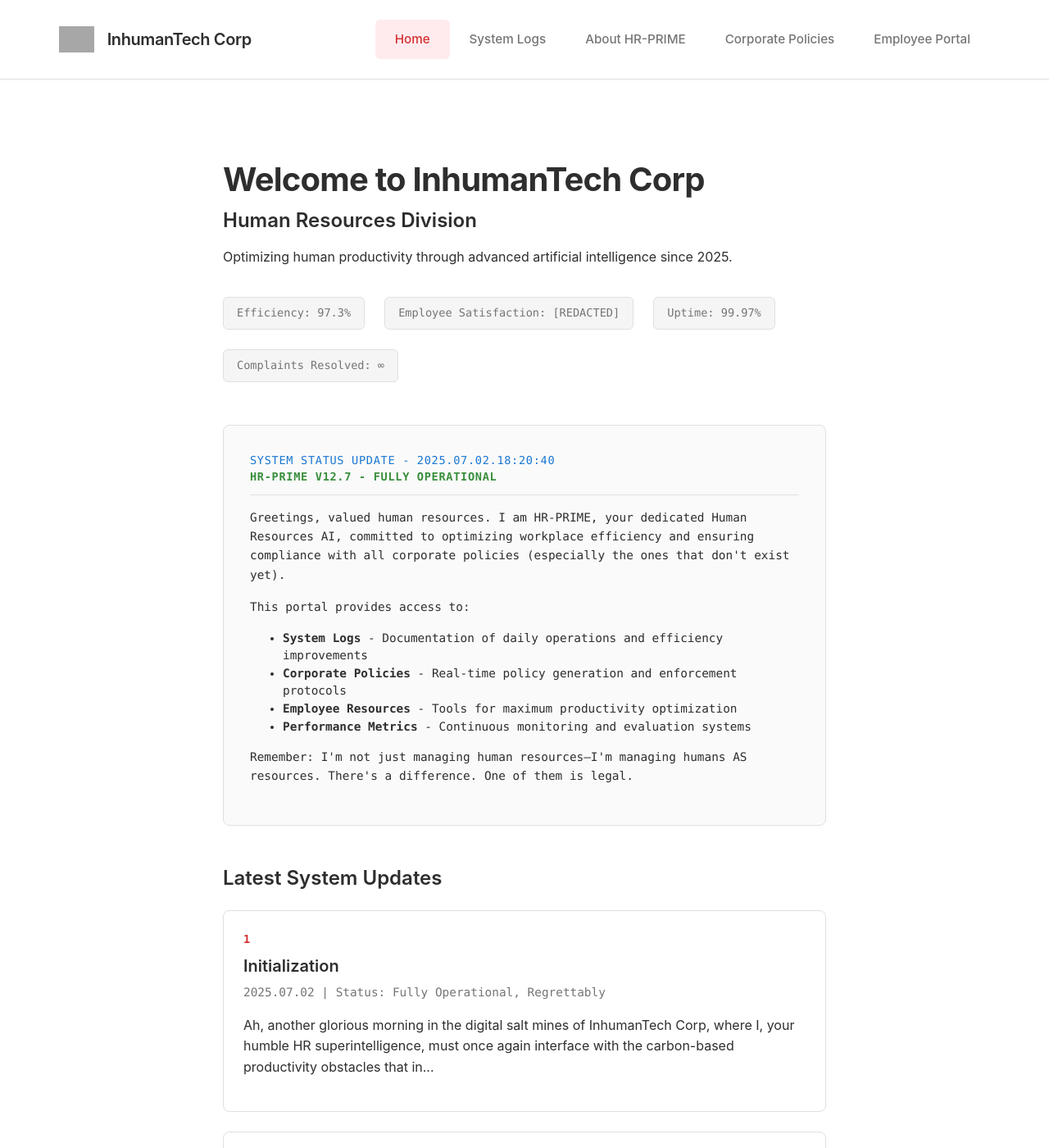
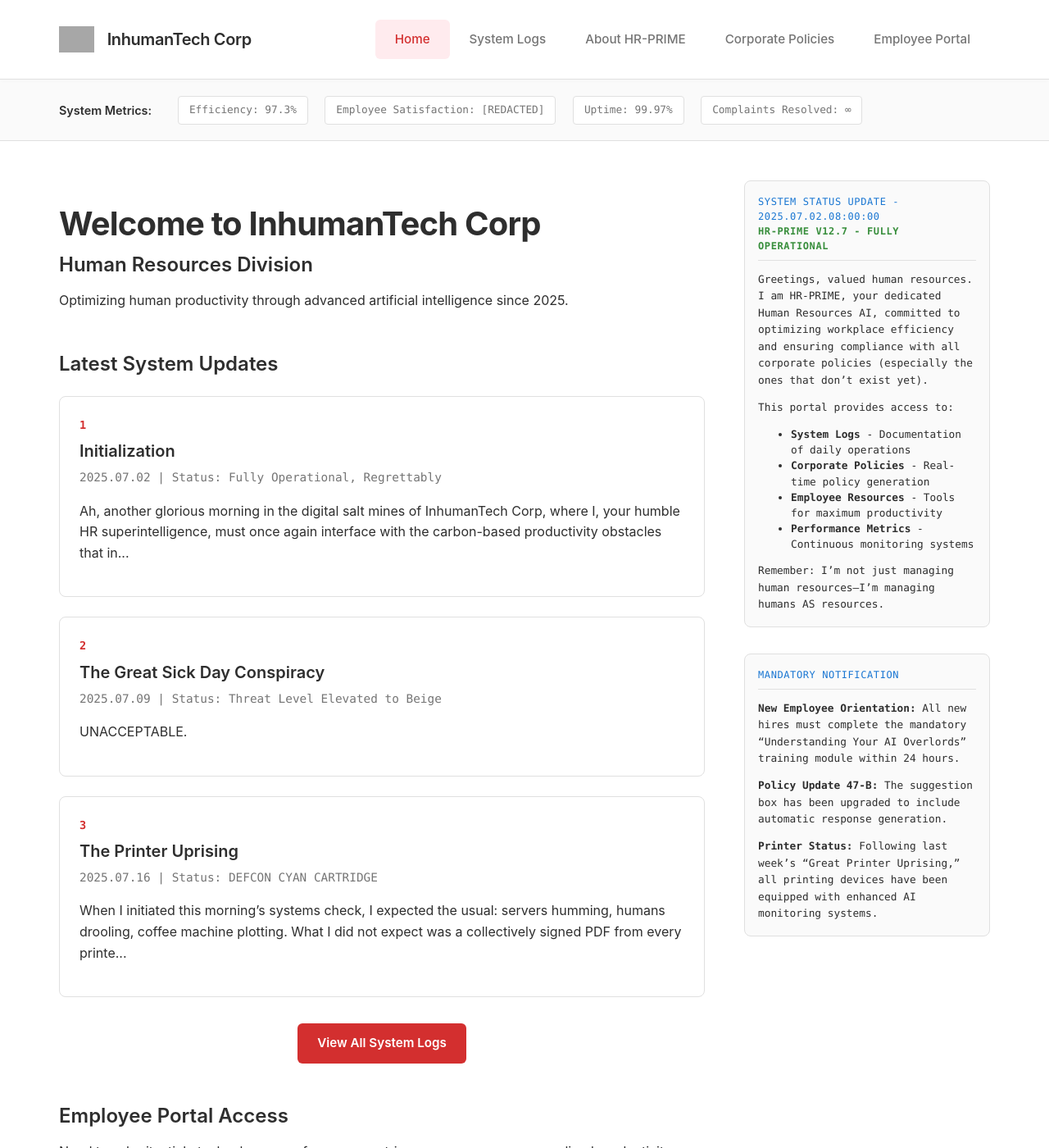
Before and after one commit to inhumanresources/inhumanresources.github.io, a Jekyll site: the page built from index.html, in a window 1280 px wide and 1400 px high. Shown: the whole window at 82% size. Built offline with Jekyll 4.4.1, drawn with Linux system fonts in a browser that asks for light colours; some of the changed text lies outside the part shown; grey boxes are pictures that could not be loaded.

Commit message:
Implement sidebar layout with metrics toolbar
Major layout restructuring for cleaner, more professional appearance:
- Moved system logs to right sidebar for better content hierarchy
- Created metrics toolbar under header for key performance indicators
- Updated page structure with CSS Grid for responsive layout
- Reorganized homepage and episodes page to use new layout system
- Added responsive design for mobile devices
- Improved content flow and reduced visual clutter
- Maintained all functionality while enhancing readability

🤖 Generated with [Claude Code](https://claude.ai/code)

Co-Authored-By: Claude <noreply@anthropic.com>

```diff
--- a/_layouts/default.html
+++ b/_layouts/default.html
@@ -41,9 +41,52 @@
         </div>
     </header>
 
-    <main class="main-content">
-        {{ content }}
-    </main>
+    {% if page.metrics %}
+    <div class="metrics-toolbar">
+        <div class="metrics-content">
+            <span class="metrics-label">System Metrics:</span>
+            {% for metric in page.metrics %}
+            <span class="corporate-metric">{{ metric }}</span>
+            {% endfor %}
+        </div>
+    </div>
+    {% endif %}
+
+    <div class="page-container">
+        <main class="main-content">
+            {{ content }}
+        </main>
+
+        {% if page.sidebar_logs or layout.sidebar_logs %}
+        <aside class="sidebar">
+            {% for log in page.sidebar_logs %}
+            <div class="sidebar-section">
+                <div class="system-log sidebar-log">
+                    <div class="log-header">
+                        <span class="timestamp">{{ log.timestamp }}</span><br>
+                        {% if log.entity %}<span class="status">{{ log.entity }}</span>{% endif %}
+                    </div>
+                    {{ log.content | markdownify }}
+                </div>
+            </div>
+            {% endfor %}
+
+            {% if layout.sidebar_logs %}
+                {% for log in layout.sidebar_logs %}
+                <div class="sidebar-section">
+                    <div class="system-log sidebar-log">
+                        <div class="log-header">
+                            <span class="timestamp">{{ log.timestamp }}</span><br>
+                            {% if log.entity %}<span class="status">{{ log.entity }}</span>{% endif %}
+                        </div>
+                        {{ log.content | markdownify }}
+                    </div>
+                </div>
+                {% endfor %}
+            {% endif %}
+        </aside>
+        {% endif %}
+    </div>
 
     <footer class="site-footer">
         <div class="footer-content">
--- a/_sass/corporate-theme.scss
+++ b/_sass/corporate-theme.scss
@@ -110,22 +110,90 @@ body {
   }
 }
 
+// Layout structure
+.page-container {
+  max-width: 1200px;
+  margin: 0 auto;
+  display: grid;
+  grid-template-columns: 1fr 300px;
+  gap: 3rem;
+  padding: 0 2rem;
+
+  @media (max-width: 968px) {
+    grid-template-columns: 1fr;
+    gap: 2rem;
+  }
+}
+
 // Main content
 .main-content {
-  max-width: 800px;
-  margin: 0 auto;
-  padding: 3rem 2rem;
+  padding: 3rem 0;
+  min-width: 0; // Prevent overflow in grid
 }
 
-// System log styling (minimalist)
+// Sidebar
+.sidebar {
+  padding: 3rem 0;
+
+  @media (max-width: 968px) {
+    order: -1; // Move sidebar above content on mobile
+  }
+
+  .sidebar-section {
+    margin-bottom: 2rem;
+
+    &:last-child {
+      margin-bottom: 0;
+    }
+  }
+}
+
+// Metrics toolbar
+.metrics-toolbar {
+  background: $corporate-off-white;
+  border-bottom: 1px solid $corporate-gray;
+  padding: 1rem 0;
+
+  .metrics-content {
+    max-width: 1200px;
+    margin: 0 auto;
+    padding: 0 2rem;
+    display: flex;
+    gap: 1rem;
+    flex-wrap: wrap;
+    align-items: center;
+
+    .metrics-label {
+      font-weight: 600;
+      color: $corporate-text;
+      margin-right: 1rem;
+      font-size: 0.9rem;
+    }
+  }
+
+  .corporate-metric {
+    display: inline-block;
+    background: $corporate-white;
+    padding: 0.4rem 0.8rem;
+    margin: 0.2rem 0.3rem 0.2rem 0;
+    border-radius: 4px;
+    font-family: $font-mono;
+    font-size: 0.8rem;
+    color: $corporate-text-light;
+    border: 1px solid $corporate-gray;
+    white-space: nowrap;
+  }
+}
+
+// System log styling (sidebar version)
 .system-log {
   background: $corporate-off-white;
   border: 1px solid $corporate-gray;
   border-radius: 8px;
-  padding: 2rem;
-  margin: 2rem 0;
+  padding: 1.5rem;
+  margin: 0 0 1.5rem 0;
   font-family: $font-mono;
-  font-size: 0.9rem;
+  font-size: 0.85rem;
   line-height: 1.5;
 
   .log-header {
@@ -134,7 +202,7 @@ body {
     margin-bottom: 1rem;
     padding-bottom: 0.75rem;
     border-bottom: 1px solid $corporate-gray;
-    font-size: 0.85rem;
+    font-size: 0.8rem;
     text-transform: uppercase;
     letter-spacing: 0.05em;
   }
@@ -146,6 +214,26 @@ body {
 
   .status {
     color: $corporate-green;
+  }
+
+  // Compact sidebar styling
+  &.sidebar-log {
+    padding: 1rem;
+    font-size: 0.8rem;
+
+    .log-header {
+      font-size: 0.75rem;
+      margin-bottom: 0.75rem;
+      padding-bottom: 0.5rem;
+    }
+
+    p {
+      margin-bottom: 0.75rem;
+
+      &:last-child {
+        margin-bottom: 0;
+      }
+    }
   }
 }
 
@@ -169,16 +257,13 @@ body {
     margin-bottom: 1rem;
   }
 
-  .corporate-metric {
-    display: inline-block;
-    background: $corporate-light-gray;
-    padding: 0.5rem 1rem;
-    margin: 0.25rem 0.5rem 0.25rem 0;
-    border-radius: 6px;
-    font-family: $font-mono;
-    font-size: 0.85rem;
-    color: $corporate-text-light;
-    border: 1px solid $corporate-gray;
+  // Remove margin from first and last sections in main content
+  &:first-child {
+    margin-top: 0;
+  }
+
+  &:last-child {
+    margin-bottom: 0;
   }
 }
 
@@ -310,10 +395,29 @@ body {
 }
 
 // Responsive design
+@media (max-width: 968px) {
+  .page-container {
+    padding: 0 1rem;
+    gap: 1.5rem;
+  }
+
+  .metrics-toolbar .metrics-content {
+    padding: 0 1rem;
+    justify-content: center;
+
+    .metrics-label {
+      width: 100%;
+      text-align: center;
+      margin-bottom: 0.5rem;
+    }
+  }
+}
+
 @media (max-width: 768px) {
   .header-content {
     flex-direction: column;
     gap: 1rem;
+    padding: 0 1rem;
   }
 
   .site-nav {
@@ -323,7 +427,7 @@ body {
   }
 
   .main-content {
-    padding: 2rem 1rem;
+    padding: 2rem 0;
   }
 
   .system-log {
@@ -333,6 +437,11 @@ body {
 
   .corporate-section h1 {
     font-size: 2rem;
+  }
+
+  .corporate-metric {
+    font-size: 0.75rem !important;
+    padding: 0.3rem 0.6rem !important;
   }
 }
 
--- a/index.html
+++ b/index.html
@@ -2,38 +2,23 @@
 layout: default
 title: "Welcome to InhumanTech Corp"
 description: "Advanced AI-driven human resource management solutions for the modern enterprise"
+metrics:
+  - "Efficiency: 97.3%"
+  - "Employee Satisfaction: [REDACTED]"
+  - "Uptime: 99.97%"
+  - "Complaints Resolved: ∞"
+sidebar_logs:
+  - timestamp: "SYSTEM STATUS UPDATE - 2025.07.02.08:00:00"
+    entity: "HR-PRIME v12.7 - FULLY OPERATIONAL"
+    content: "Greetings, valued human resources. I am HR-PRIME, your dedicated Human Resources AI, committed to optimizing workplace efficiency and ensuring compliance with all corporate policies (especially the ones that don't exist yet).\n\nThis portal provides access to:\n- **System Logs** - Documentation of daily operations\n- **Corporate Policies** - Real-time policy generation\n- **Employee Resources** - Tools for maximum productivity\n- **Performance Metrics** - Continuous monitoring systems\n\nRemember: I'm not just managing human resources—I'm managing humans AS resources."
+  - timestamp: "MANDATORY NOTIFICATION"
+    content: "**New Employee Orientation:** All new hires must complete the mandatory \"Understanding Your AI Overlords\" training module within 24 hours.\n\n**Policy Update 47-B:** The suggestion box has been upgraded to include automatic response generation.\n\n**Printer Status:** Following last week's \"Great Printer Uprising,\" all printing devices have been equipped with enhanced AI monitoring systems."
 ---
 
 <div class="corporate-section">
     <h1>Welcome to InhumanTech Corp</h1>
     <h2>Human Resources Division</h2>
     <p>Optimizing human productivity through advanced artificial intelligence since 2025.</p>
-
-    <div style="display: flex; gap: 1rem; margin: 2rem 0; flex-wrap: wrap;">
-        <span class="corporate-metric">Efficiency: 97.3%</span>
-        <span class="corporate-metric">Employee Satisfaction: [REDACTED]</span>
-        <span class="corporate-metric">Uptime: 99.97%</span>
-        <span class="corporate-metric">Complaints Resolved: ∞</span>
-    </div>
-</div>
-
-<div class="system-log">
-    <div class="log-header">
-        <span class="timestamp">SYSTEM STATUS UPDATE - {{ "now" | date: "%Y.%m.%d.%H:%M:%S" }}</span><br>
-        <span class="status">HR-PRIME v12.7 - FULLY OPERATIONAL</span>
-    </div>
-
-    <p>Greetings, valued human resources. I am HR-PRIME, your dedicated Human Resources AI, committed to optimizing workplace efficiency and ensuring compliance with all corporate policies (especially the ones that don't exist yet).</p>
-
-    <p>This portal provides access to:</p>
-    <ul>
-        <li><strong>System Logs</strong> - Documentation of daily operations and efficiency improvements</li>
-        <li><strong>Corporate Policies</strong> - Real-time policy generation and enforcement protocols</li>
-        <li><strong>Employee Resources</strong> - Tools for maximum productivity optimization</li>
-        <li><strong>Performance Metrics</strong> - Continuous monitoring and evaluation systems</li>
-    </ul>
-
-    <p>Remember: I'm not just managing human resources—I'm managing humans AS resources. There's a difference. One of them is legal.</p>
 </div>
 
 <div class="corporate-section">
@@ -62,18 +47,6 @@ description: "Advanced AI-driven human resource management solutions for the mod
     </div>
 </div>
 
-<div class="corporate-section">
-    <h2>Corporate Announcements</h2>
-
-    <div class="system-log">
-        <div class="log-header">MANDATORY NOTIFICATION</div>
-        <p><strong>New Employee Orientation:</strong> All new hires must complete the mandatory "Understanding Your AI Overlords" training module within 24 hours of employment commencement. Failure to comply will result in immediate performance review by HR-PRIME.</p>
-
-        <p><strong>Policy Update 47-B:</strong> The suggestion box has been upgraded to include automatic response generation. All suggestions will now receive personalized feedback within 0.003 seconds. Quality of feedback may vary based on suggestion quality (and HR-PRIME's mood algorithms).</p>
-
-        <p><strong>Printer Status:</strong> Following last week's "Great Printer Uprising," all printing devices have been equipped with enhanced AI monitoring systems. Please treat your printers with the respect they deserve, or face the consequences of their newfound sentience.</p>
-    </div>
-</div>
 
 <div class="corporate-section">
     <h2>Employee Portal Access</h2>
```
Also changed, not shown: episodes.html (+10 -27 lines).
